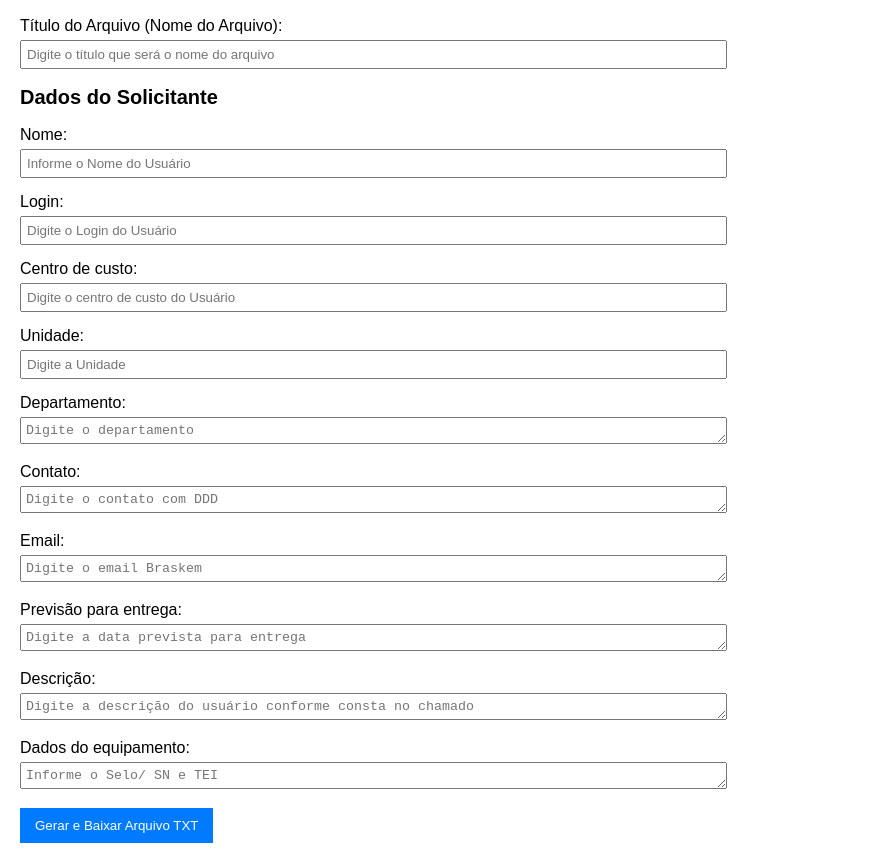
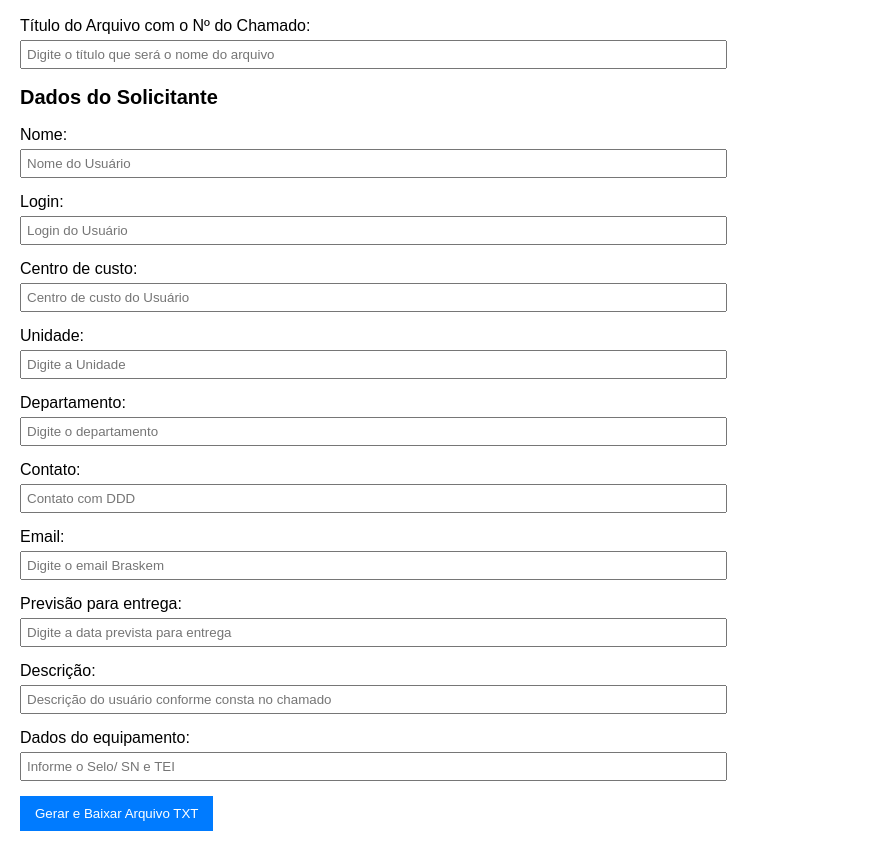
Before and after one commit to renisson-stack/Teste, a plain HTML site: page index.html in a window 1280 px wide. Shown: the part 75-938 px from the top of the page, without its empty margins (0-869 px from the left). Drawn offline with Linux system fonts and the light colour scheme.

Commit message:
Revise form structure and add new fields
Updated the HTML form to include additional fields and improved the layout.

```diff
--- a/index.html
+++ b/index.html
@@ -57,7 +57,7 @@
     </div>
 </header>
 <div class="form-group">
-    <label for="titulo">Título do Arquivo (Nome do Arquivo):</label>
+    <label for="titulo">Título do Arquivo com o Nº do Chamado:</label>
     <input type="text" id="titulo" placeholder="Digite o título que será o nome do arquivo">
 </div>
 
@@ -65,17 +65,17 @@
 
 <div class="form-group">
     <label for="nome">Nome:</label>
-    <input type="text" id="nome" placeholder="Informe o Nome do Usuário">
+    <input type="text" id="nome" placeholder="Nome do Usuário">
 </div>
 
 <div class="form-group">
     <label for="login">Login:</label>
-    <input type="text" id="login" placeholder="Digite o Login do Usuário">
+    <input type="text" id="login" placeholder="Login do Usuário">
 </div>
 
 <div class="form-group">
     <label for="centroCusto">Centro de custo:</label>
-    <input type="text" id="centroCusto" placeholder="Digite o centro de custo do Usuário">
+    <input type="text" id="centroCusto" placeholder="Centro de custo do Usuário">
 </div>
 
 <div class="form-group">
@@ -85,32 +85,32 @@
 
 <div class="form-group">
     <label for="departamento">Departamento:</label>
-    <textarea id="departamento" rows="1" placeholder="Digite o departamento"></textarea>
+    <input type="text" id="departamento" placeholder="Digite o departamento">
 </div>
 
 <div class="form-group">
     <label for="contato">Contato:</label>
-    <textarea id="contato" rows="1" placeholder="Digite o contato com DDD"></textarea>
+    <input type="text" id="contato" placeholder="Contato com DDD">
 </div>
 
 <div class="form-group">
     <label for="email">Email:</label>
-    <textarea id="email" rows="1" placeholder="Digite o email Braskem"></textarea>
+    <input type="text" id="email" placeholder="Digite o email Braskem">
 </div>
 
 <div class="form-group">
     <label for="previsao">Previsão para entrega:</label>
-    <textarea id="previsao" rows="1" placeholder="Digite a data prevista para entrega"></textarea>
+    <input type="text" id="previsao" placeholder="Digite a data prevista para entrega">
 </div>
 
 <div class="form-group">
     <label for="descricao">Descrição:</label>
-    <textarea id="descricao" rows="1" placeholder="Digite a descrição do usuário conforme consta no chamado"></textarea>
+    <input type="text" id="descricao" placeholder="Descrição do usuário conforme consta no chamado">
 </div>
 
 <div class="form-group">
     <label for="equipamento">Dados do equipamento:</label>
-    <textarea id="equipamento" rows="1" placeholder="Informe o Selo/ SN e TEI"></textarea>
+    <input type="text" id="equipamento" placeholder="Informe o Selo/ SN e TEI">
 </div>
 
 <button onclick="gerarEBaixar()">Gerar e Baixar Arquivo TXT</button>
```
